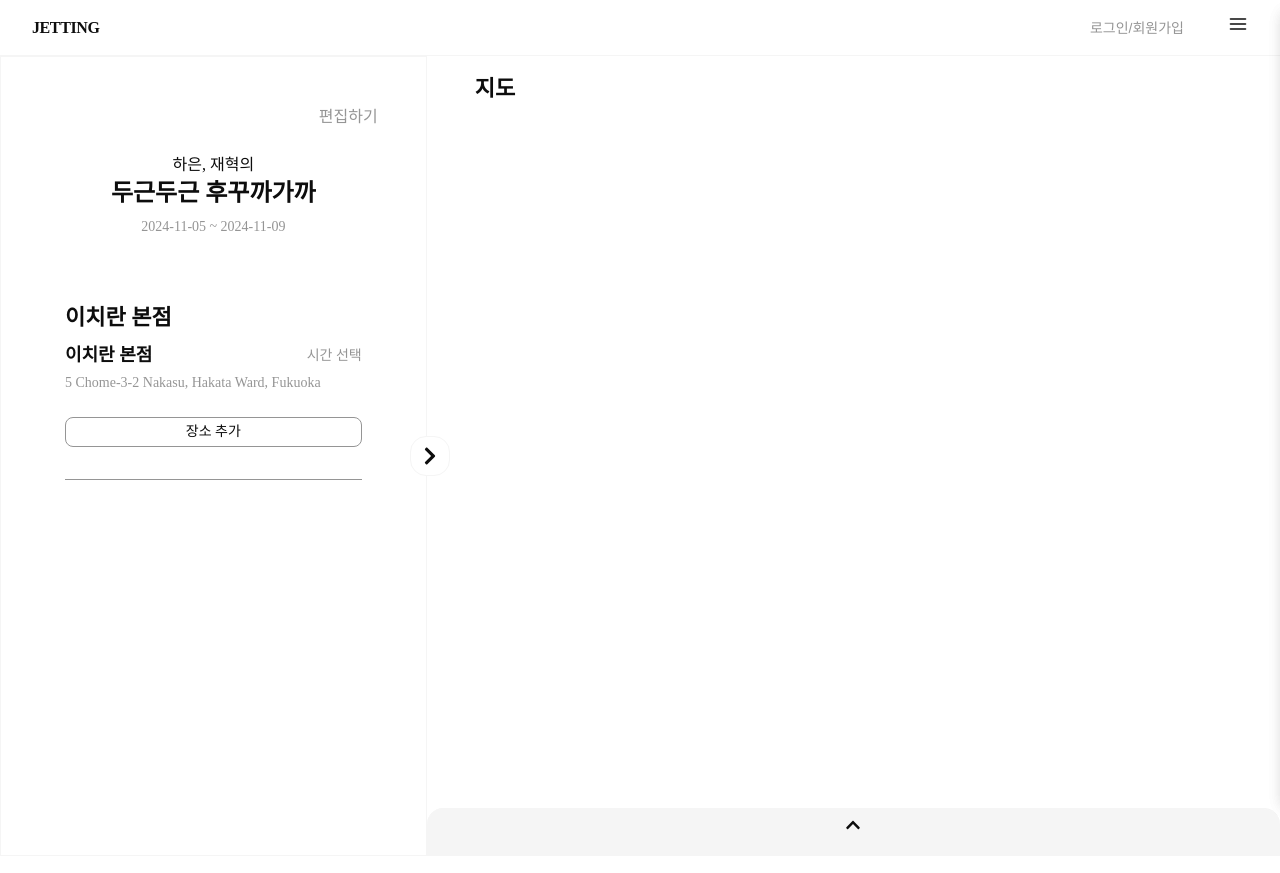
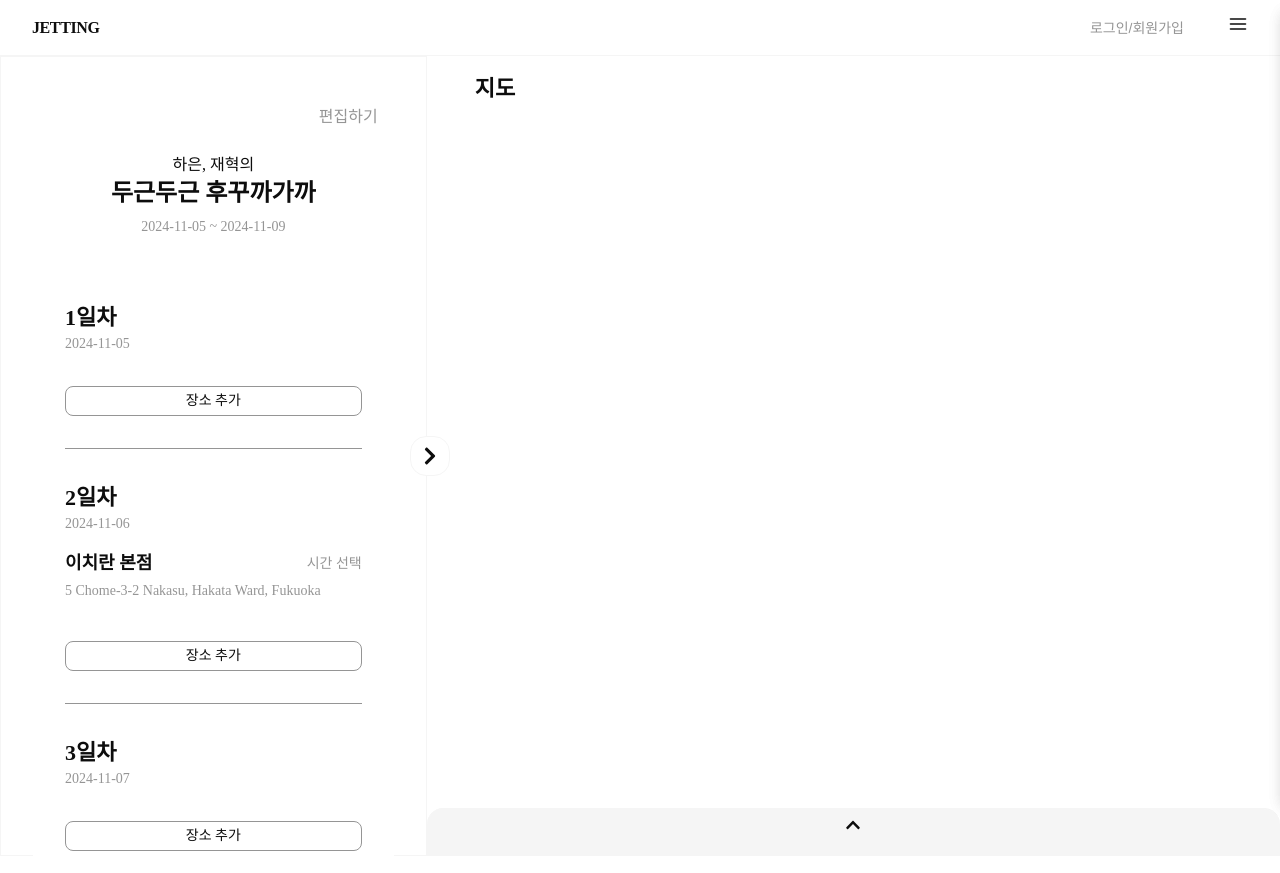
Before and after one commit to Jetting2024/Frontend, a React (Create React App) app: page /schedule in a window 1280 px wide. Built offline with nearby package versions, Linux system fonts and the light colour scheme; no server answers; a web font is replaced by a local one.

Commit message:
[feat] 날짜별 일정 구분 기능 구현

```diff
--- a/src/components/Schedule.tsx
+++ b/src/components/Schedule.tsx
@@ -1,4 +1,5 @@
-import React, { useState, useRef, useCallback } from "react";
+import React, { useState, useRef, useCallback, useEffect } from "react";
+import { format, differenceInDays, addDays } from "date-fns"; // date-fns 사용
 import AlertModal from "../components/AlertModal";
 import TimePicker from "../components/timeSetModal/TimePicker";
 
@@ -24,6 +25,7 @@ const Schedule: React.FC<ScheduleProps> = ({
   const [participants, setParticipants] = useState(["하은", "재혁"]); // 참여자 리스트
   const [tripTitle, setTripTitle] = useState("두근두근 후꾸까가까"); // 여행 제목
   const [tripDates, setTripDates] = useState("2024-11-05 ~ 2024-11-09"); // 여행 날짜
+  const [dayLabels, setDayLabels] = useState<string[]>([]); // "n일차" 텍스트 배열
 
   const [isEditMode, setIsEditMode] = useState(false); // 편집 모드 상태
   const [isEditModalOpen, setIsEditModalOpen] = useState(false); // 수정 모달 열림 상태
@@ -127,6 +129,18 @@ const Schedule: React.FC<ScheduleProps> = ({
     setIsEditModalOpen(false);
   };
 
+  // 날짜별 "n일차" 생성 로직
+  useEffect(() => {
+    const [start, end] = tripDates.split(" ~ ").map((date) => new Date(date));
+    const numDays = differenceInDays(end, start) + 1;
+
+    const labels = Array.from({ length: numDays }, (_, i) =>
+      format(addDays(start, i), "yyyy-MM-dd")
+    );
+
+    setDayLabels(labels); // 상태 업데이트
+  }, [tripDates]);
+
   return (
     <div className="container mx-auto p-4 h-screen overflow-y-auto">
       <div className="bg-white rounded-2xl p-8 relative">
@@ -195,10 +209,16 @@ const Schedule: React.FC<ScheduleProps> = ({
         </div>
 
         <div className="divide-y divide-gray mt-8">
-          {scheduleData.map((item) => (
-            <div key={item.id} className="py-8">
-              <h3 className="text-lg font-bold">{item.title}</h3>
-              <div className="flex items-center gap-4 mt-2">
+          {dayLabels.map((dayLabel, index) => (
+            <div key={index} className="py-8">
+              <h3 className="text-lg font-bold">{index + 1}일차</h3>
+              <p className="text-sm text-gray">{dayLabel}</p>
+              <div className="flex flex-col gap-4 mt-2">
+                {/* 각 날짜에 해당하는 세부 일정 표시 */}
+                {scheduleData
+                  .filter((item) => item.id === index) // 날짜별 데이터 필터링
+                  .map((item) => (
+                    <div key={item.id} className="flex items-center gap-4 mt-2">
                       {/* 썸네일 */}
                       <div className="flex flex-col gap-1 w-full">
                         {/* 가게 이름, 시간 */}
@@ -231,6 +251,7 @@ const Schedule: React.FC<ScheduleProps> = ({
                         )}
                       </div>
                     </div>
+                  ))}
                 {isOwner && (
                   <div className="mt-6 text-center">
                     <button
@@ -242,6 +263,7 @@ const Schedule: React.FC<ScheduleProps> = ({
                   </div>
                 )}
               </div>
+            </div>
           ))}
           <div ref={lastItemRef} className="h-1" />
         </div>
```
Lines whose indentation alone changed are shown as unchanged.
